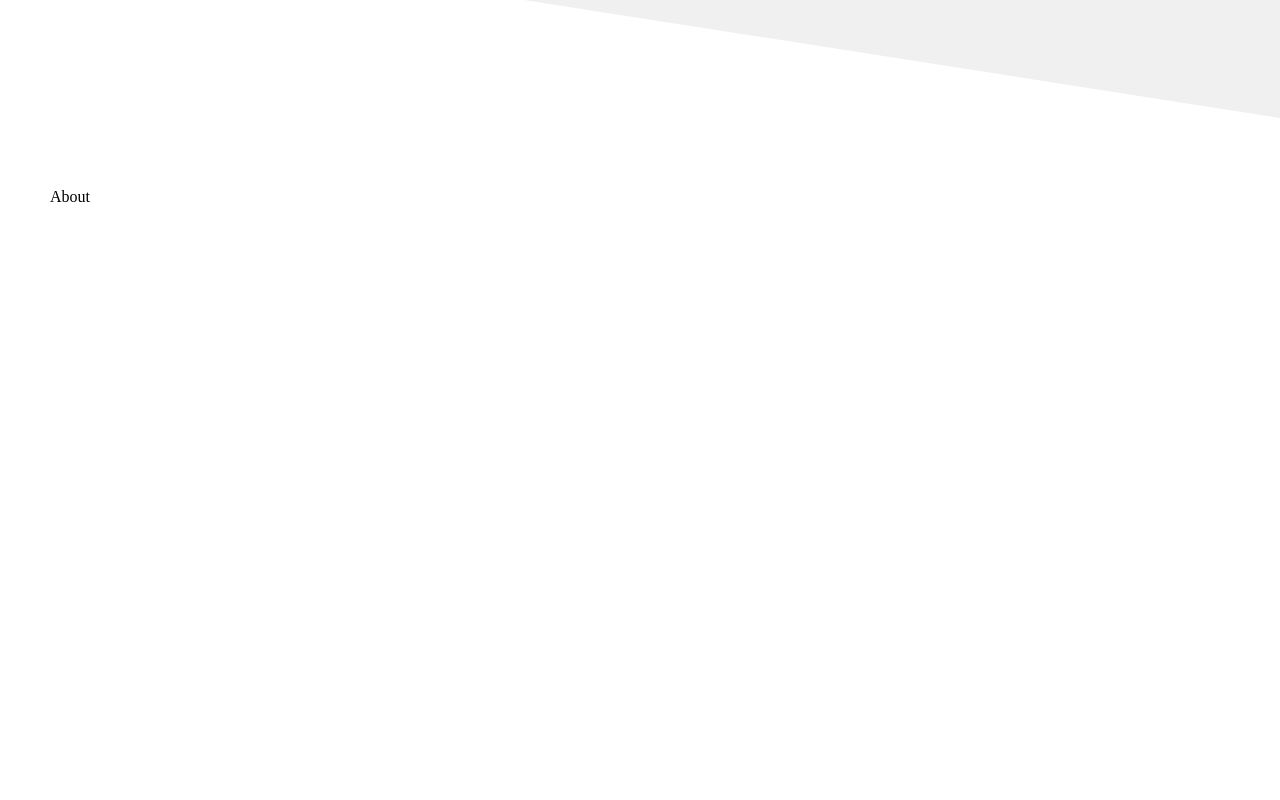
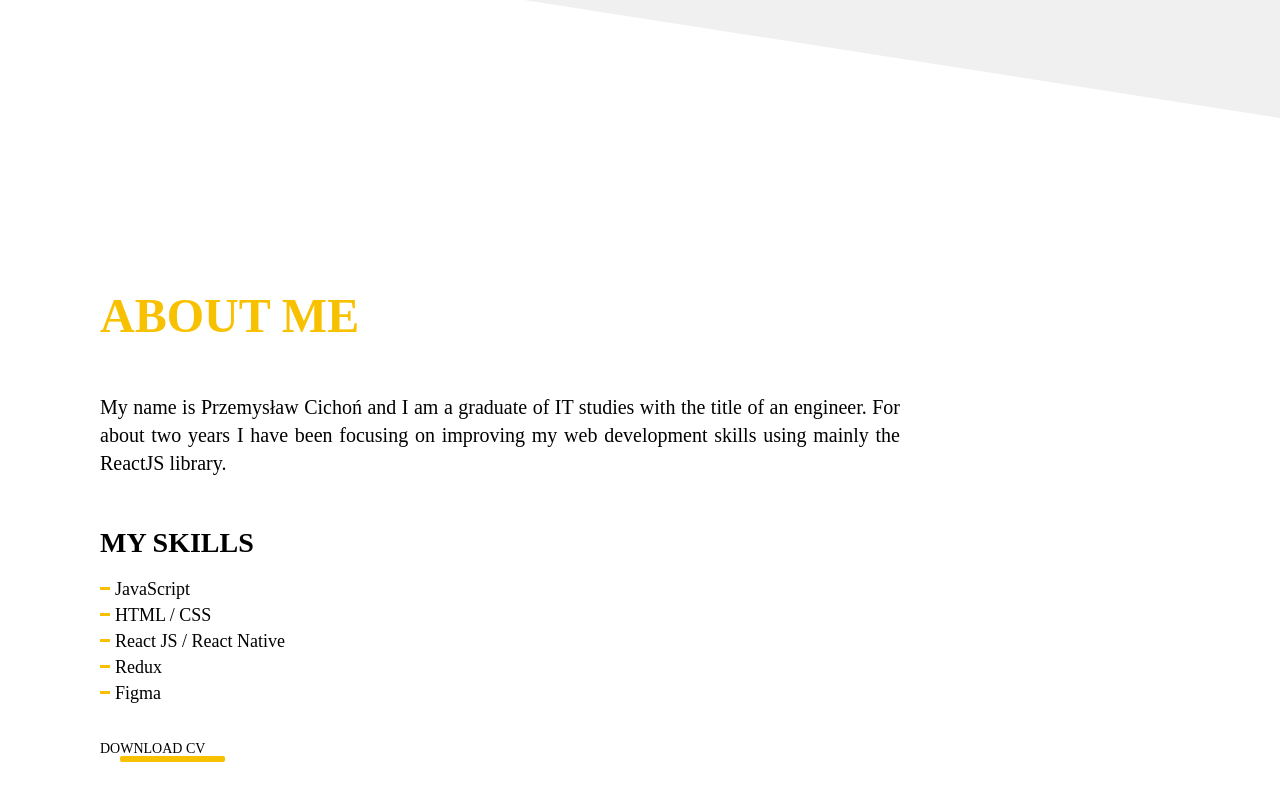
Before and after one commit to Przemeq25/portfolio-page, a Gatsby site: page /about in a window 1280 px wide. Shown: the part 642-1442 px from the top of the page. Built offline with nearby package versions, Linux system fonts and the light colour scheme; Gatsby itself is replaced by a stand-in of ours.

Commit message:
Completed about page, added heading and paragraph components

```diff
--- /dev/null
+++ b/src/components/Heading/Heading.js
@@ -0,0 +1,45 @@
+import React from 'react';
+import PropTypes from 'prop-types';
+import { StyledHeading } from './Heading.styles';
+
+const Heading = ({
+  children,
+  size,
+  weight,
+  color,
+  variant,
+  transform,
+  margin,
+}) => (
+  <StyledHeading
+    as={variant}
+    size={size}
+    weight={weight}
+    color={color}
+    transform={transform}
+    margin={margin}
+  >
+    {children}
+  </StyledHeading>
+);
+
+export default Heading;
+
+Heading.propTypes = {
+  children: PropTypes.node.isRequired,
+  size: PropTypes.oneOf(['lg', 'xl', 'title']),
+  weight: PropTypes.oneOf(['medium', 'bold', 'black']),
+  color: PropTypes.oneOf(['primary', 'secondary', 'contrastText']),
+  variant: PropTypes.oneOf(['h1', 'h2', 'h3', 'h4']),
+  transform: PropTypes.oneOf(['uppercase', 'capitalize']),
+  margin: PropTypes.number,
+};
+
+Heading.defaultProps = {
+  size: 'title',
+  weight: 'medium',
+  color: 'secondary',
+  variant: 'h1',
+  transform: 'uppercase',
+  margin: 0,
+};
--- /dev/null
+++ b/src/components/Heading/Heading.styles.js
@@ -0,0 +1,15 @@
+import styled from 'styled-components';
+
+export const StyledHeading = styled.h1`
+  text-transform: ${({ transform }) =>
+    transform === 'uppercase' ? 'uppercase' : 'capitalize'};
+  margin-bottom: ${({ margin }) => margin}px;
+  font-size: ${({ theme, size }) => theme.font.size.desktop[size]};
+  color: ${({ theme, color }) => theme.colors[color]};
+  font-weight: ${({ theme, weight }) => theme.font.weight[weight]};
+
+  ${({ theme }) => theme.mediaBreakpoints.md} {
+    font-size: ${({ theme, size }) => theme.font.size.mobile[size]};
+    margin-bottom: ${({ margin }) => margin}px;
+  }
+`;
--- /dev/null
+++ b/src/components/List/List.js
@@ -0,0 +1,21 @@
+import React from 'react';
+import PropTypes from 'prop-types';
+import { ListItem, StyledList } from './List.styles';
+
+const List = ({ items }) => (
+  <StyledList>
+    {items.map((item) => (
+      <ListItem key={item}>{item}</ListItem>
+    ))}
+  </StyledList>
+);
+
+export default List;
+
+List.propTypes = {
+  items: PropTypes.arrayOf(PropTypes.string),
+};
+
+List.defaultProps = {
+  items: [],
+};
--- /dev/null
+++ b/src/components/List/List.styles.js
@@ -0,0 +1,25 @@
+import styled from 'styled-components';
+
+export const StyledList = styled.ul`
+  list-style: none;
+  margin-bottom: 30px;
+`;
+
+export const ListItem = styled.li`
+  font-size: ${({ theme }) => theme.font.size.desktop.sm};
+  font-weight: ${({ theme }) => theme.font.weight.light};
+  padding-bottom: 5px;
+
+  &::before {
+    content: '';
+    width: 10px;
+    height: 3px;
+    display: inline-block;
+    background-color: ${({ theme }) => theme.colors.primary};
+    margin: 5px 5px 5px 0;
+  }
+
+  ${({ theme }) => theme.mediaBreakpoints.md} {
+    font-size: ${({ theme }) => theme.font.size.mobile.sm};
+  }
+`;
--- /dev/null
+++ b/src/components/Paragraph/Paragraph.js
@@ -0,0 +1,26 @@
+import React from 'react';
+import PropTypes from 'prop-types';
+import { StyledParagraph } from './Paragraph.styles';
+
+const Paragraph = ({ children, size, weight, color, margin }) => (
+  <StyledParagraph size={size} weight={weight} color={color} margin={margin}>
+    {children}
+  </StyledParagraph>
+);
+
+export default Paragraph;
+
+Paragraph.propTypes = {
+  children: PropTypes.node.isRequired,
+  size: PropTypes.oneOf(['xs', 'sm', 'md', 'lg', 'xl']),
+  weight: PropTypes.oneOf(['light', 'regular', 'medium', 'bold', 'black']),
+  color: PropTypes.oneOf(['primary', 'secondary', 'contrastText']),
+  margin: PropTypes.number,
+};
+
+Paragraph.defaultProps = {
+  size: 'md',
+  weight: 'regular',
+  color: 'secondary',
+  margin: 0,
+};
--- /dev/null
+++ b/src/components/Paragraph/Paragraph.styles.js
@@ -0,0 +1,15 @@
+import styled from 'styled-components';
+
+export const StyledParagraph = styled.p`
+  font-size: ${({ theme, size }) => theme.font.size.desktop[size]};
+  color: ${({ theme, color }) => theme.colors[color]};
+  font-weight: ${({ theme, weight }) => theme.font.weight[weight]};
+  line-height: 28px;
+  text-align: justify;
+  margin-bottom: ${({ margin }) => margin}px;
+
+  ${({ theme }) => theme.mediaBreakpoints.md} {
+    font-size: ${({ theme, size }) => theme.font.size.mobile[size]};
+    margin-bottom: ${({ margin }) => margin - 10}px;
+  }
+`;
--- /dev/null
+++ b/src/data/aboutData.js
@@ -0,0 +1,11 @@
+export const about = {
+  description:
+    'My name is Przemysław Cichoń and I am a graduate of IT studies with the title of an engineer. For about two years I have been focusing on improving my web development skills using mainly the ReactJS library.',
+  skills: [
+    'JavaScript',
+    'HTML / CSS',
+    'React JS / React Native',
+    'Redux',
+    'Figma',
+  ],
+};
--- a/src/pages/about.js
+++ b/src/pages/about.js
@@ -1,6 +1,30 @@
 import React from 'react';
+import Button from '../components/Button/Button';
+import Heading from '../components/Heading/Heading';
+import List from '../components/List/List';
+import Paragraph from '../components/Paragraph/Paragraph';
+import SEO from '../components/seo';
+import { about } from '../data/aboutData';
 import Layout from '../templates/Layout/Layout';
+import { PageContainer } from '../templates/PageTemplate/PageTemplate.styles';
 
-const About = () => <Layout>About</Layout>;
+const About = () => (
+  <Layout center>
+    <SEO title="About" />
+    <PageContainer>
+      <Heading as="h2" color="primary" weight="bold" size="xl" margin={50}>
+        About me
+      </Heading>
+      <Paragraph size="md" margin={50} weight="light">
+        {about.description}
+      </Paragraph>
+      <Heading as="h3" weight="bold" size="lg" margin={20}>
+        My skills
+      </Heading>
+      <List items={about.skills} />
+      <Button small>Download CV</Button>
+    </PageContainer>
+  </Layout>
+);
 
 export default About;
--- /dev/null
+++ b/src/templates/PageTemplate/PageTemplate.js
@@ -0,0 +1,8 @@
+import React from 'react';
+import { PageContainer } from './PageTemplate.styles';
+
+const PageTemplate = ({ children }) => {
+  return <PageContainer>{children}</PageContainer>;
+};
+
+export default PageTemplate;
--- /dev/null
+++ b/src/templates/PageTemplate/PageTemplate.styles.js
@@ -0,0 +1,14 @@
+import styled from 'styled-components';
+
+export const PageContainer = styled.section`
+  margin: 100px 200px;
+  max-width: 800px;
+
+  ${({ theme }) => theme.mediaBreakpoints.xl} {
+    margin: 100px 80px;
+  }
+
+  ${({ theme }) => theme.mediaBreakpoints.lg} {
+    margin: 100px 50px;
+  }
+`;
--- a/src/themes/theme.js
+++ b/src/themes/theme.js
@@ -3,18 +3,18 @@ export const theme = {
     size: {
       desktop: {
         xs: '14px',
-        sm: '16px',
-        md: '18px',
-        lg: '22px',
+        sm: '18px',
+        md: '20px',
+        lg: '28px',
         xl: '48px',
         title: '54px',
       },
       mobile: {
         xs: '10px',
-        sm: '12px',
-        md: '14px',
-        lg: '18px',
-        xl: '22px',
+        sm: '14px',
+        md: '16px',
+        lg: '22px',
+        xl: '32px',
         title: '40px',
       },
     },
```
